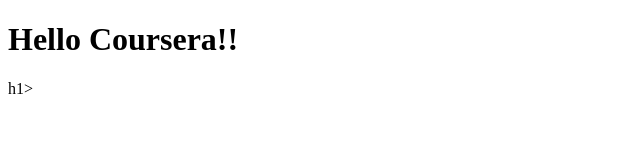
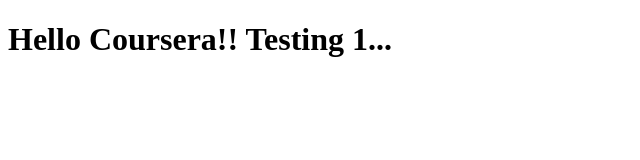
Before and after one commit to jventcon/coursera-test, a plain HTML site: page site/index.html in a window 1280 px wide. Shown: the whole page, without its empty margins (0-640 px from the left). Drawn offline with Linux system fonts and the light colour scheme.

Commit message:
Small addition to our ppage content

```diff
--- a/site/index.html
+++ b/site/index.html
@@ -6,7 +6,6 @@
 	<title>Hello Coursera!!!</title>
 </head>
 <body>
-	<h1> Hello Coursera!! </h1>h1>
-
+	<h1> Hello Coursera!! Testing 1...</h1>
 </body>
 </html>
```
